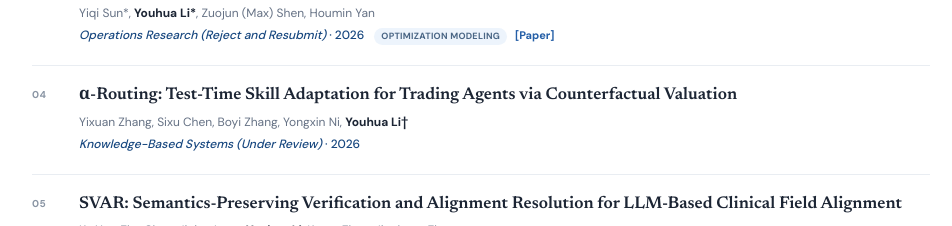
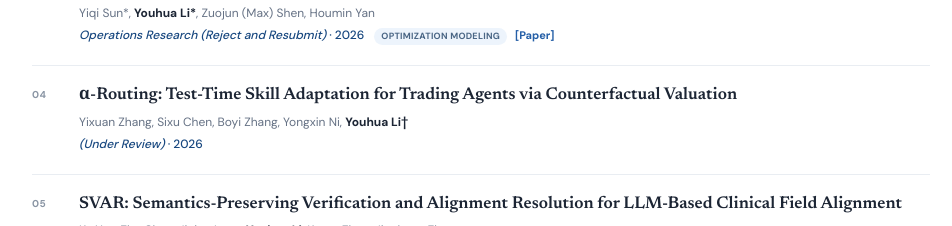
Before and after one commit to youhua97/youhua97.github.io, a Next.js app: page / in a window 1280 px wide. Shown: the part 2500-2726 px from the top of the page, without its empty margins (159-1111 px from the left). Built offline with nearby package versions, Linux system fonts and the light colour scheme.

Commit message:
Display alpha-Routing as (Under Review) without journal name
Updated the venue field for a research paper entry.

```diff
--- a/app/data.ts
+++ b/app/data.ts
@@ -40,7 +40,7 @@ export const underReview: Paper[] = [
     title:
       "α-Routing: Test-Time Skill Adaptation for Trading Agents via Counterfactual Valuation",
     authors: "Yixuan Zhang, Sixu Chen, Boyi Zhang, Yongxin Ni, Youhua Li†",
-    venue: "Knowledge-Based Systems (Under Review)",
+    venue: "(Under Review)",
     year: "2026",
   },
   {
```
